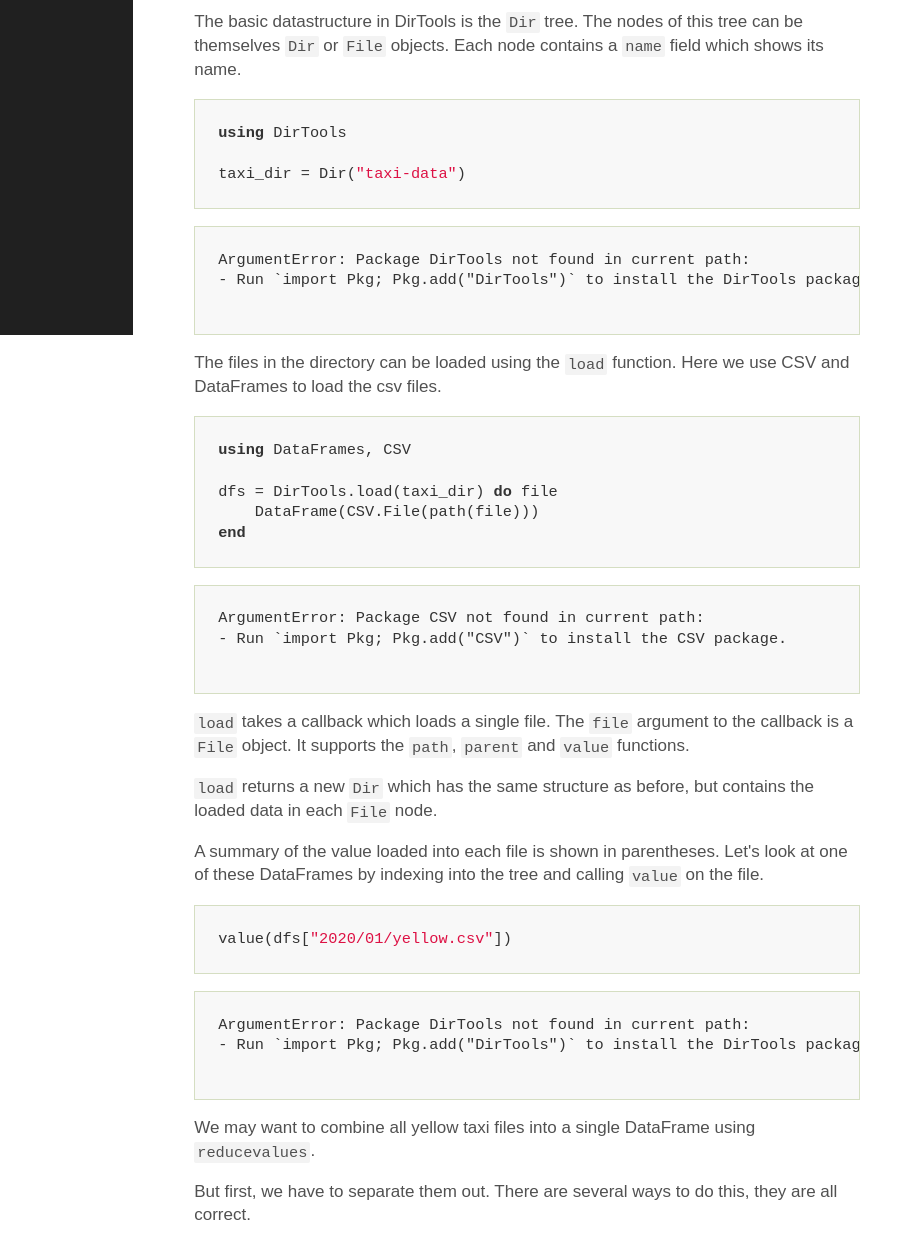
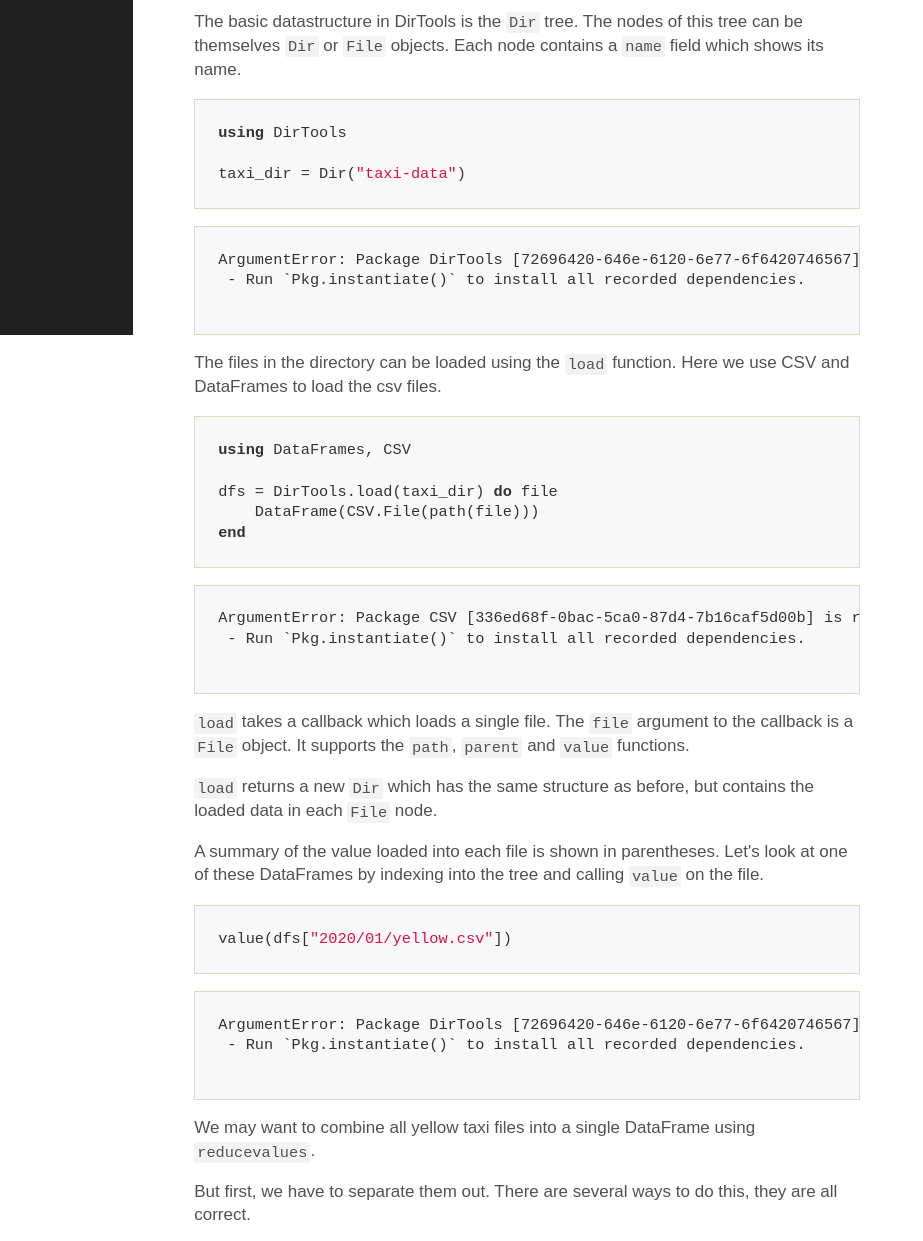
Before and after one commit to shashi/FileTrees.jl, a plain HTML site: page index.html in a window 1280 px wide. Shown: the part 465-1706 px from the top of the page, 122-1045 px from the left. Drawn offline with Linux system fonts and the light colour scheme; files that its build step writes are made by us from their sources; files whose address does not match are found by name; a web font is replaced by a local one.

Commit message:
Deploying to gh-pages from  @ 7d59c656c34ed7bbc14db84d03ac5fd019495501 🚀

```diff
--- a/index.html
+++ b/index.html
@@ -57,8 +57,8 @@ DirTools is a set of tools to lazy-load, process and write file trees. Built-in
 <p>The basic datastructure in DirTools is the <code>Dir</code> tree. The nodes of this tree can be themselves <code>Dir</code> or <code>File</code> objects. Each node contains a <code>name</code> field which shows its name.</p>
 <pre><code class="julia hljs"><span class="hljs-keyword">using</span> DirTools
 
-taxi_dir = Dir(<span class="hljs-string">&quot;taxi-data&quot;</span>)</code></pre><pre><code class="plaintext hljs">ArgumentError: Package DirTools not found in current path:
-- Run `import Pkg; Pkg.add(&quot;DirTools&quot;)` to install the DirTools package.
+taxi_dir = Dir(<span class="hljs-string">&quot;taxi-data&quot;</span>)</code></pre><pre><code class="plaintext hljs">ArgumentError: Package DirTools [72696420-646e-6120-6e77-6f6420746567] is required but does not seem to be installed:
+ - Run `Pkg.instantiate()` to install all recorded dependencies.
 
 </code></pre>
 <p>The files in the directory can be loaded using the <code>load</code> function. Here we use CSV and DataFrames to load the csv files.</p>
@@ -66,15 +66,15 @@ taxi_dir = Dir(<span class="hljs-string">&quot;taxi-data&quot;</span>)</code></p
 
 dfs = DirTools.load(taxi_dir) <span class="hljs-keyword">do</span> file
     DataFrame(CSV.File(path(file)))
-<span class="hljs-keyword">end</span></code></pre><pre><code class="plaintext hljs">ArgumentError: Package CSV not found in current path:
-- Run `import Pkg; Pkg.add(&quot;CSV&quot;)` to install the CSV package.
+<span class="hljs-keyword">end</span></code></pre><pre><code class="plaintext hljs">ArgumentError: Package CSV [336ed68f-0bac-5ca0-87d4-7b16caf5d00b] is required but does not seem to be installed:
+ - Run `Pkg.instantiate()` to install all recorded dependencies.
 
 </code></pre>
 <p><code>load</code> takes a callback which loads a single file. The <code>file</code> argument to the callback is a <code>File</code> object. It supports the <code>path</code>, <code>parent</code> and <code>value</code> functions.</p>
 <p><code>load</code> returns a new <code>Dir</code> which has the same structure as before, but contains the loaded data in each <code>File</code> node.</p>
 <p>A summary of the value loaded into each file is shown in parentheses. Let&#39;s look at one of these DataFrames by indexing into the tree and calling <code>value</code> on the file.</p>
-<pre><code class="julia hljs">value(dfs[<span class="hljs-string">&quot;2020/01/yellow.csv&quot;</span>])</code></pre><pre><code class="plaintext hljs">ArgumentError: Package DirTools not found in current path:
-- Run `import Pkg; Pkg.add(&quot;DirTools&quot;)` to install the DirTools package.
+<pre><code class="julia hljs">value(dfs[<span class="hljs-string">&quot;2020/01/yellow.csv&quot;</span>])</code></pre><pre><code class="plaintext hljs">ArgumentError: Package DirTools [72696420-646e-6120-6e77-6f6420746567] is required but does not seem to be installed:
+ - Run `Pkg.instantiate()` to install all recorded dependencies.
 
 </code></pre>
 <p>We may want to combine all yellow taxi files into a single DataFrame using <code>reducevalues</code>.</p>
```
